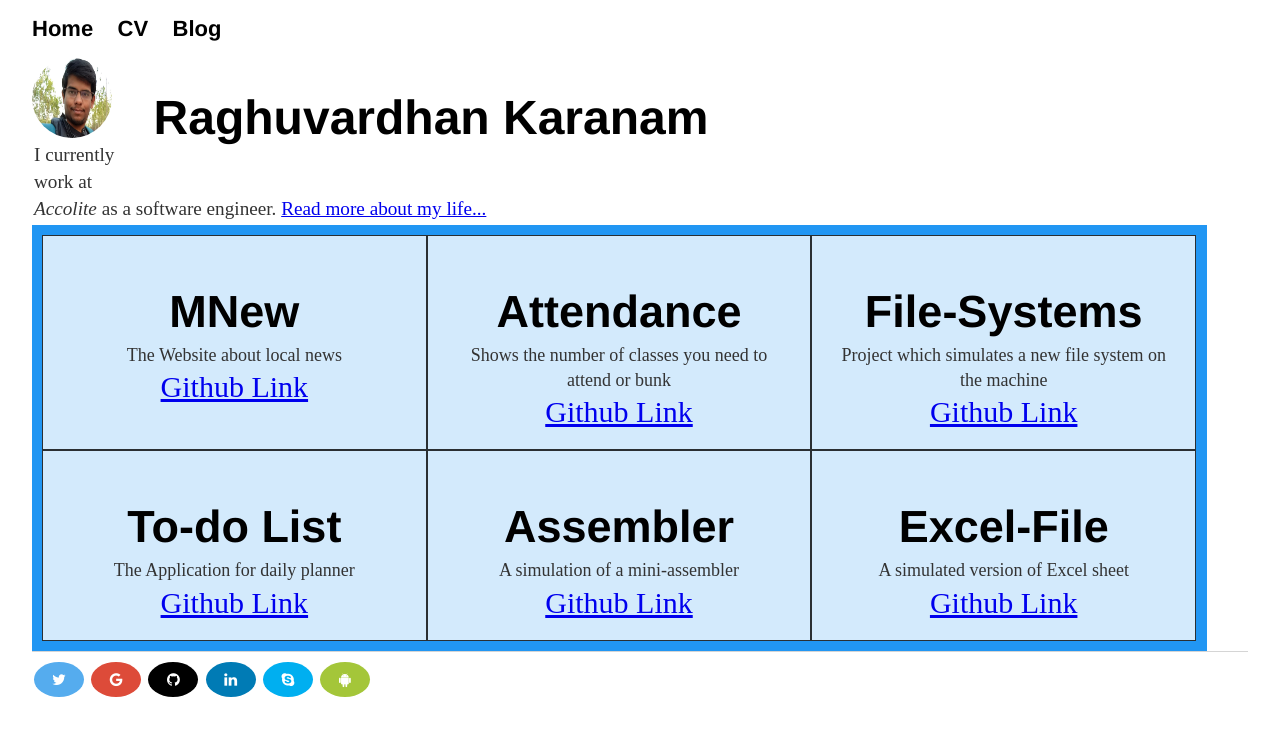
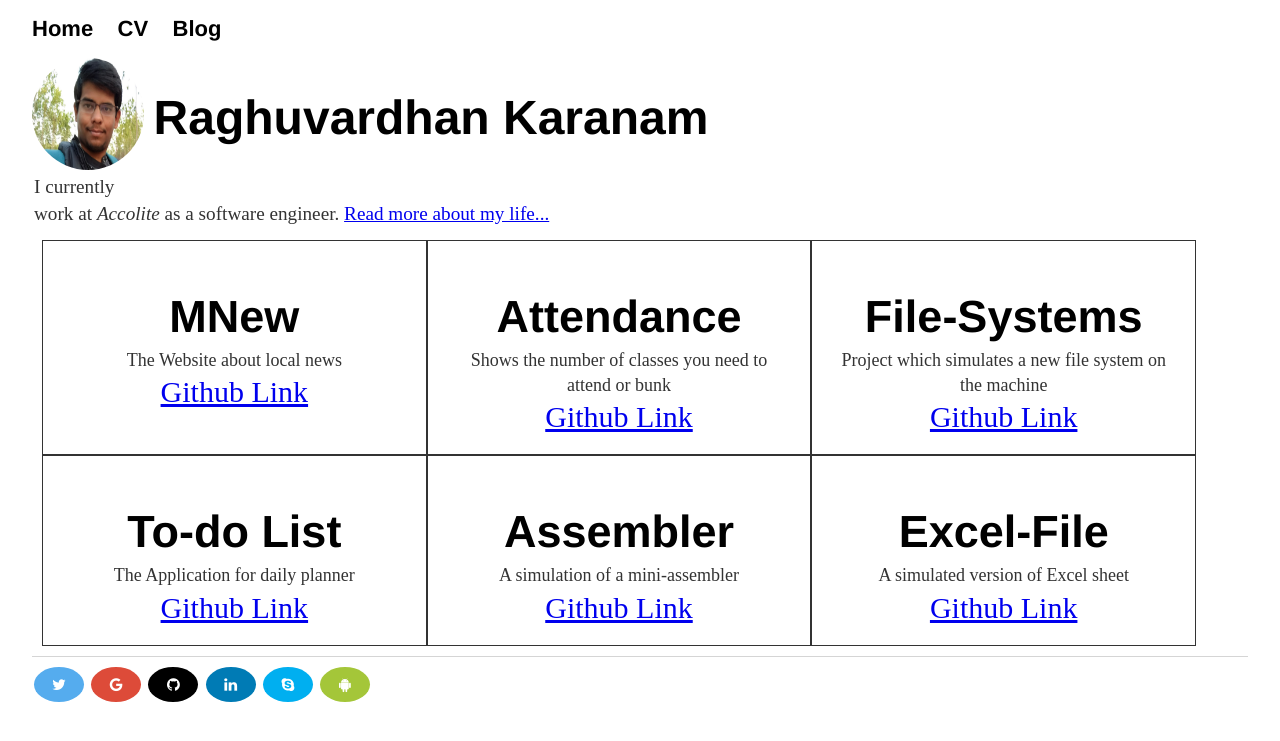
Before and after one commit to raghuvardhan/raghuvardhan.github.io, a Jekyll site: the page built from index.html, in a window 1280 px wide. Shown: the top 741 px of the page. Built offline with Jekyll 4.4.1, drawn with Linux system fonts in a browser that asks for light colours.

Commit message:
Update css/main.css

```diff
--- a/css/main.css
+++ b/css/main.css
@@ -44,6 +44,7 @@
 }
 
 body {
+
     margin: auto;
     width: 95%;
 }
@@ -94,8 +95,8 @@ ul.posts li {
 
 img {
     border-radius: 50%;
-    height: 5em;
-    width: 5em;
+    height: 7em;
+    width: 7em;
 }
 .projects{
     margin: 2em;
@@ -148,7 +149,6 @@ button:hover, a:hover {
 .grid-container {
   display: grid;
   grid-template-columns: 33.3% 33.3% 33.3%;
-  background-color: #2196F3;
   padding: 10px;
   width: 95%;
 }
```
